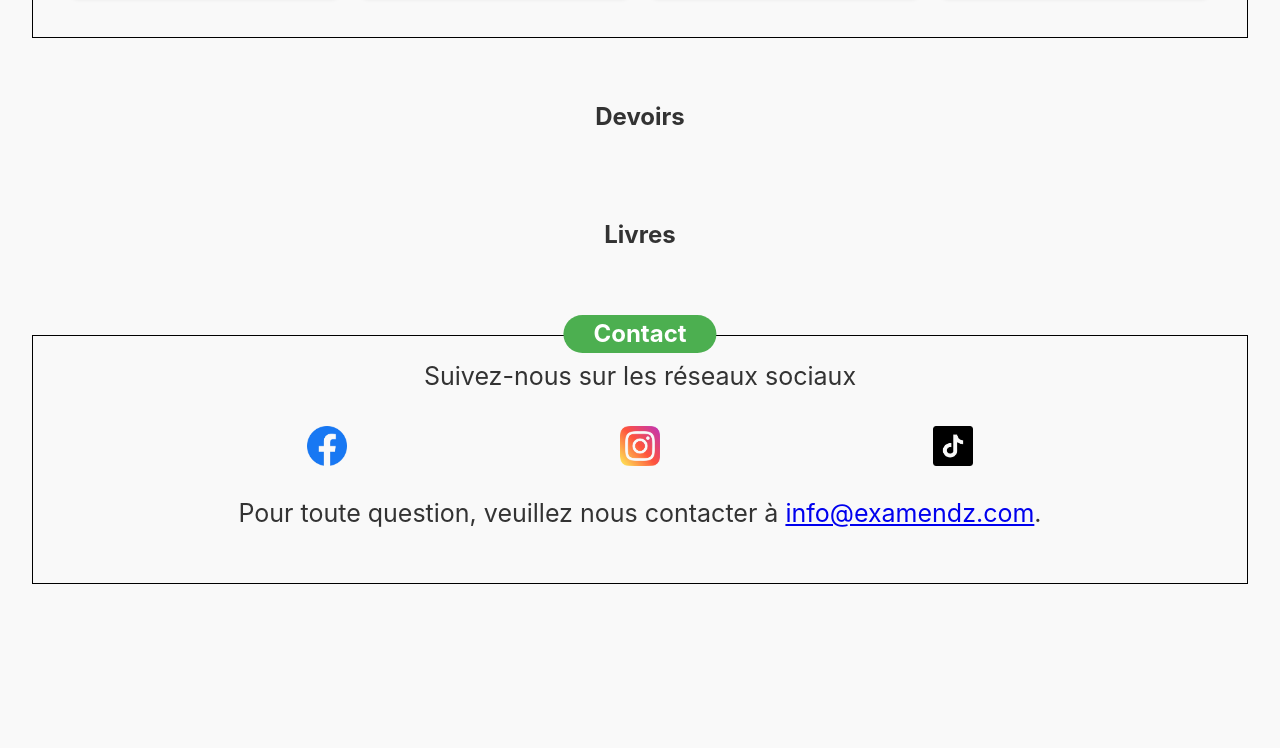
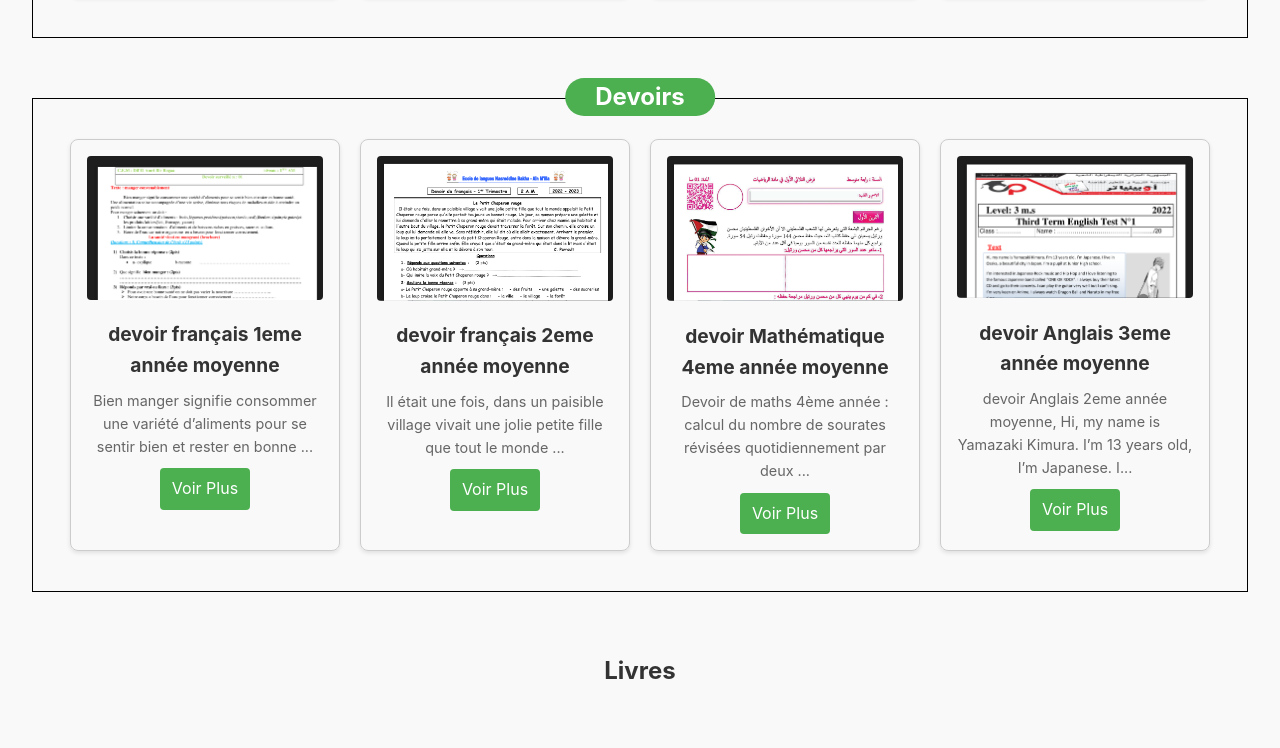
Before and after one commit to hocine-dev/examendz, a plain HTML site: page index.html in a window 1280 px wide. Shown: the part 805-1553 px from the top of the page. Before the commit the page ends 1481 px from the top, so only its background shows below. Drawn offline with Linux system fonts and the light colour scheme.

Commit message:
homework section

```diff
--- a/index.html
+++ b/index.html
@@ -86,7 +86,50 @@
         </section>
         <section id="homework">
             <h2>Devoirs</h2>
-            <!-- Liens vers les devoirs -->
+            <div class="exam-cards">
+                <!-- Exam Card 1 -->
+                <div class="exam-card">
+                    <img src="./images/devoirs/dev1.png" alt="devoir français 1eme année moyenne">
+                    <h3>devoir français 1eme année moyenne</h3>
+                    <p>Bien manger signifie consommer une variété d’aliments pour se sentir bien et rester en bonne
+                        santé.
+                        Une alimentation saine accompagnée d’une vie active, diminue tous risques de maladies et aide à
+                        atteindre un
+                        poids normal.</p>
+                    <a href="#">Voir Plus</a>
+                </div>
+                <!-- Exam Card 1 -->
+                <div class="exam-card">
+                    <img src="./images/devoirs/dev2.png" alt="devoir français 2eme année moyenne">
+                    <h3>devoir français 2eme année moyenne</h3>
+                    <p>Il était une fois, dans un paisible village vivait une jolie petite fille que tout le monde
+                        appelait le Petit
+                        Chaperon rouge parce qu'elle portait toujours un bonnet rouge. Un jour, sa maman prépare une
+                        galette et
+                        lui demande d'aller la remettre à sa grand-mère qui était malade.</p>
+                    <a href="#">Voir Plus</a>
+                </div>
+                <!-- Exam Card 1 -->
+                <div class="exam-card">
+                    <img src="./images/devoirs/dev3.png" alt="devoir Mathématique 4eme année moyenne">
+                    <h3>devoir Mathématique 4eme année moyenne</h3>
+                    <p>Devoir de maths 4ème année : calcul du nombre de sourates révisées quotidiennement par deux
+                        élèves palestiniens pour terminer leur révision en un minimum de jours.</p>
+                    <a href="#">Voir Plus</a>
+                </div>
+                <!-- Exam Card 1 -->
+                <div class="exam-card">
+                    <img src="./images/devoirs/dev4.png" alt="devoir Anglais 3eme année moyenne">
+                    <h3>devoir Anglais 3eme année moyenne</h3>
+                    <p>devoir Anglais 2eme année moyenne,
+Hi, my name is Yamazaki Kimura. I’m 13 years old, I’m Japanese. I live in
+                        Osaka, a beautiful city in Japan. I’m a pupil at Junior High school.
+                        I’m interested in Japanese Rock music and Hip Hop and I love listening to
+                        the famous Japanese band called “ONE OK ROCK”.</p>
+                    <a href="#">Voir Plus</a>
+                </div>
+
+            </div>
         </section>
         <section id="books">
             <h2>Livres</h2>
--- a/styles.css
+++ b/styles.css
@@ -59,14 +59,14 @@ section h2 {
 }
 
 
-#contact,#exams {
+#contact,#exams,#homework {
     position: relative;
     padding: 20px;
     border: 1px solid #000; /* Adjust the border width and color as needed */
     margin-bottom: 60px;
   }
 
-  #contact h2,#exams h2 {
+  #contact h2,#exams h2,#homework h2 {
     position: absolute;
     top: -21px;
     left: 50%;
```
Also changed, not shown: images/devoirs/dev1.png (added), images/devoirs/dev2.png (added), images/devoirs/dev3.png (added), images/devoirs/dev4.png (added).
